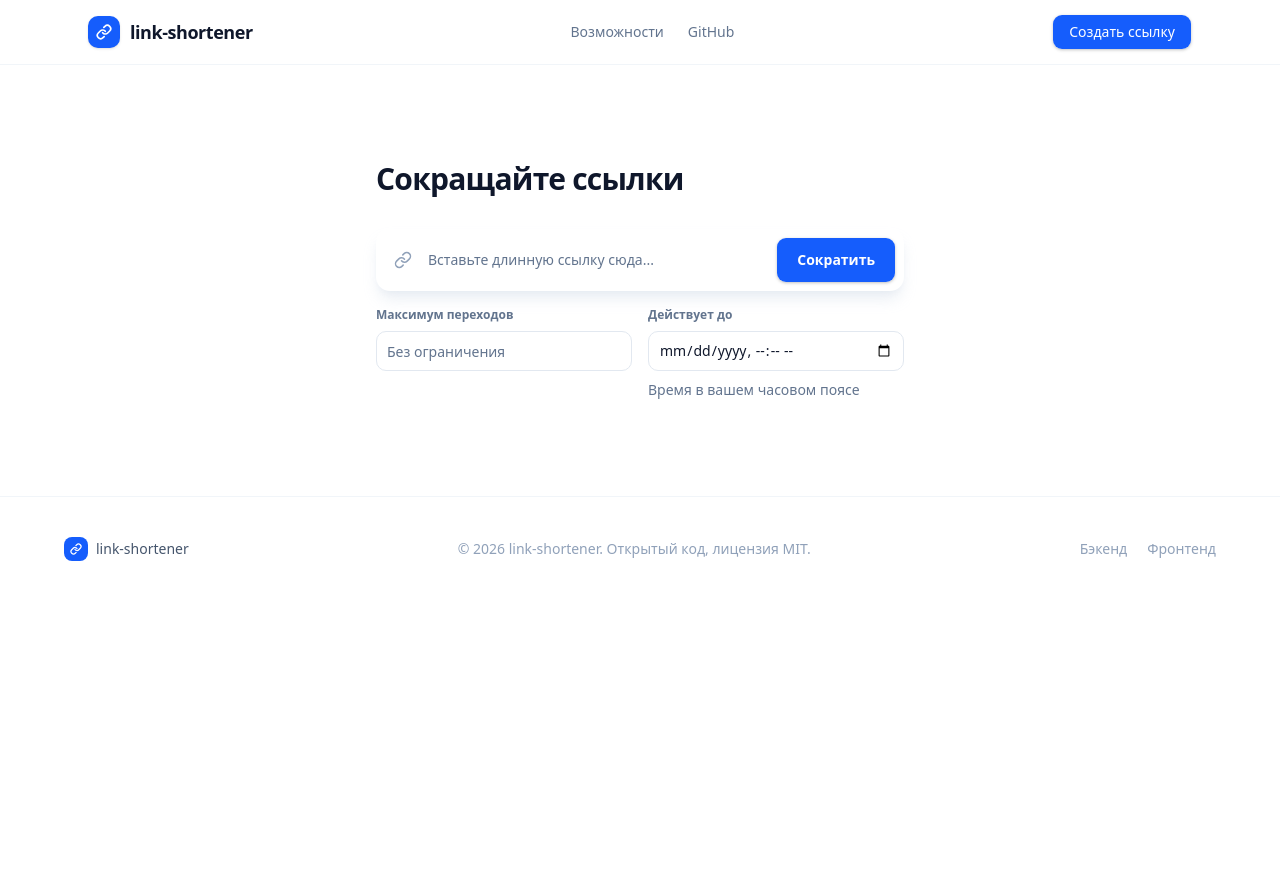
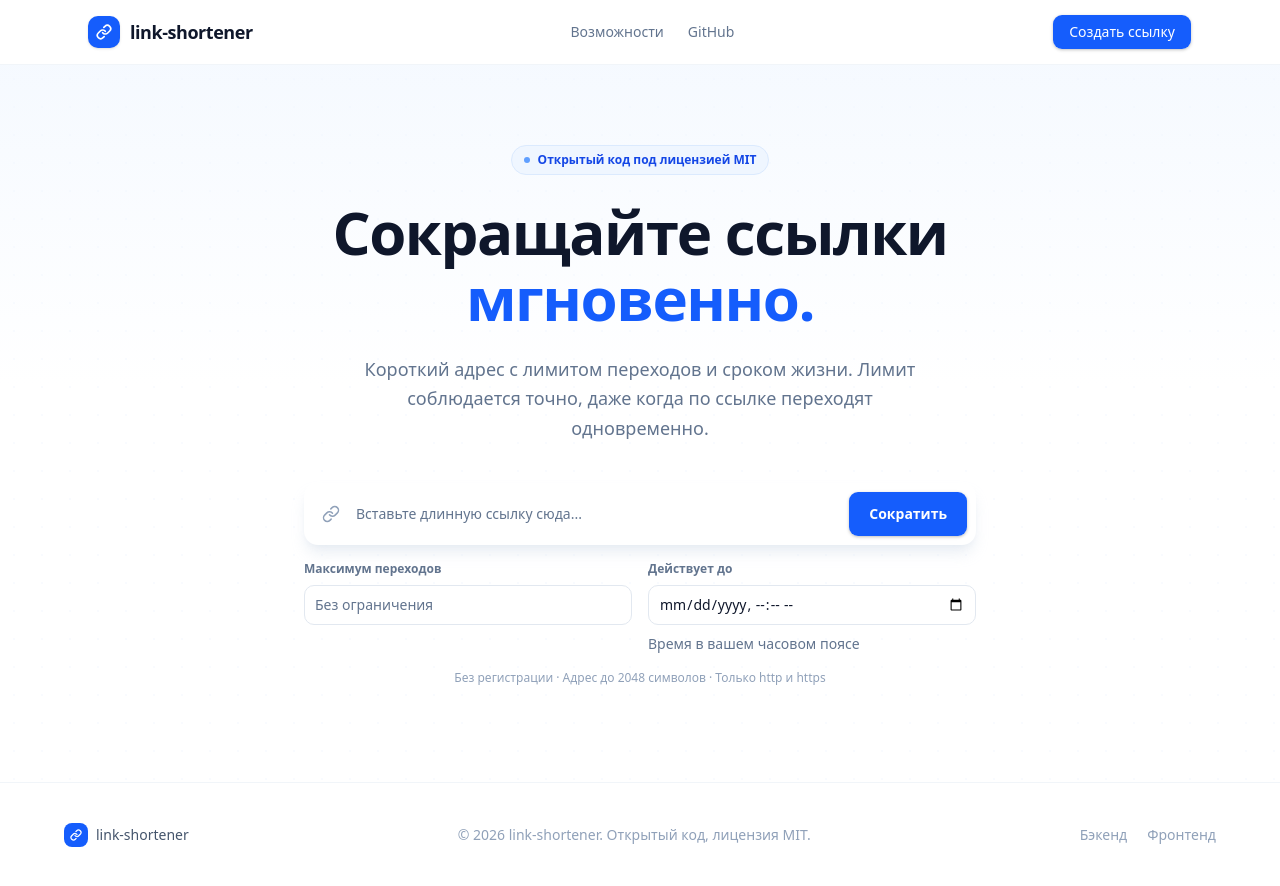
Before and after one commit to emilburganov/link-shortener-web, a React (Vite) app: page / in a window 1280 px wide. Before the commit the page ends 800 px from the top, so only its background shows below. Built offline with nearby package versions, Linux system fonts and the light colour scheme.

Commit message:
feat: add hero section

```diff
--- /dev/null
+++ b/src/features/landing/Hero.tsx
@@ -0,0 +1,36 @@
+import { CreateLinkForm } from '@/features/create-link/CreateLinkForm'
+
+export function Hero() {
+  return (
+    <section id="create" className="relative overflow-hidden px-6 pt-20 pb-24">
+      <div className="absolute inset-0 bg-[radial-gradient(circle,rgba(37,99,235,0.07)_1.5px,transparent_1.5px)] bg-size-[28px_28px] opacity-40" />
+      <div className="absolute inset-x-0 top-0 h-80 bg-linear-to-b from-blue-50/60 to-transparent" />
+
+      <div className="relative mx-auto max-w-4xl text-center animate-in fade-in slide-in-from-bottom-1.5 duration-300 motion-reduce:animate-none">
+        <div className="mb-6 inline-flex items-center gap-2 rounded-full border border-blue-100 bg-blue-50 px-3 py-1.5 text-xs font-semibold text-blue-700">
+          <span className="size-1.5 animate-pulse rounded-full bg-blue-500 motion-reduce:animate-none" />
+          Открытый код под лицензией MIT
+        </div>
+
+        <h1 className="mb-6 text-5xl leading-[1.1] font-bold tracking-tight text-slate-900 md:text-6xl">
+          Сокращайте ссылки
+          <br />
+          <span className="text-blue-600">мгновенно.</span>
+        </h1>
+
+        <p className="mx-auto mb-10 max-w-xl text-lg leading-relaxed text-slate-500">
+          Короткий адрес с лимитом переходов и сроком жизни. Лимит соблюдается точно, даже когда по
+          ссылке переходят одновременно.
+        </p>
+
+        <div className="mx-auto mb-4 max-w-2xl">
+          <CreateLinkForm />
+        </div>
+
+        <p className="text-xs text-slate-400">
+          Без регистрации · Адрес до 2048 символов · Только http и https
+        </p>
+      </div>
+    </section>
+  )
+}
--- a/src/pages/HomePage.tsx
+++ b/src/pages/HomePage.tsx
@@ -1,16 +1,14 @@
 import { SiteFooter } from '@/components/SiteFooter'
 import { SiteHeader } from '@/components/SiteHeader'
-import { CreateLinkForm } from '@/features/create-link/CreateLinkForm'
+import { Hero } from '@/features/landing/Hero'
 
 export default function HomePage() {
   return (
     <div className="min-h-svh bg-white">
       <SiteHeader />
 
-      <main className="mx-auto max-w-xl px-6 py-24">
-        <h1 className="mb-8 text-3xl font-bold tracking-tight">Сокращайте ссылки</h1>
-
-        <CreateLinkForm />
+      <main>
+        <Hero />
       </main>
 
       <SiteFooter />
```
Also changed, not shown: 1 other file (tests, documents, lock files or other folders).
